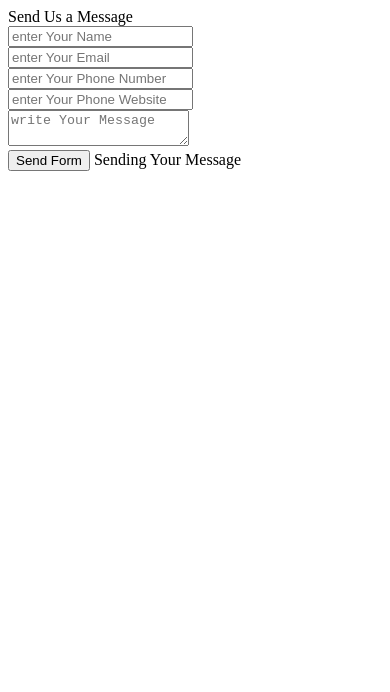
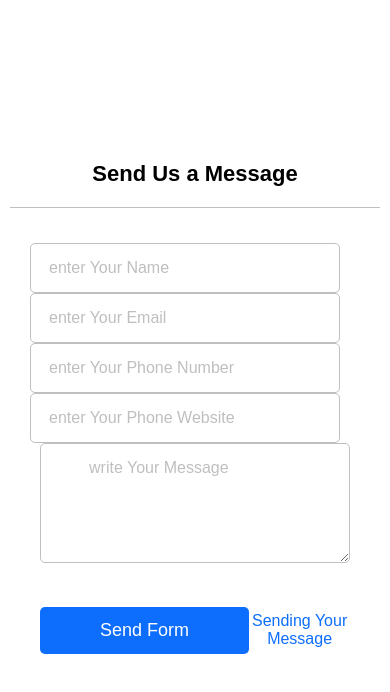
Before and after one commit to SonyPlayStation22/formsubmitdemo, a plain HTML site: page index.html in a window 390 px wide. Drawn offline with Linux system fonts and the light colour scheme.

Commit message:
Add files via upload

```diff
--- /dev/null
+++ b/index.css
@@ -0,0 +1,127 @@
+*{
+    font-family: sans-serif;
+    padding: 0;
+    margin: 0;
+    box-sizing: border-box;
+}
+
+body{
+    display: flex;
+    padding: 0 10px;
+    min-height: 100vh;
+    align-items: center;
+    justify-content: center;
+}
+
+.wrapper{
+    width: 720px;
+    background: white;
+    border-radius: 5px;
+}
+
+.wrapper header{
+    font-size: 22px;
+    font-weight: 600;
+    padding: 20px 30px;
+    border-bottom: 1px solid #bfbfbf;
+}
+
+.wrapper form{
+    margin: 35px 30px;
+}
+
+form .dbl-field{
+    display: flex;
+    align-items: center;
+    margin-bottom: 25px;
+    justify-content: space-between;
+
+}
+
+.dbl-field .field{
+    height: 50px;
+    width: calc(100% / 2 - 13px);
+}
+
+form .field input,
+form .message textarea{
+    height: 100%;
+    width: 100%;
+    outline: none;
+    padding: 0 18px;
+    font-size: 16px;
+    border-radius: 5px;
+    border: 1px solid #bfbfbf;
+}
+
+form .field input::placeholder,
+form .message textarea::placeholder{
+    color: #bfbfbf;
+}
+
+form .message{
+    position: relative;
+}
+
+form .message textarea{
+    min-width: 100%;
+    max-width: 100%;
+    min-height: 120px;
+    max-height: 300px;
+    padding: 15px 20px 0 48px;
+}
+
+form .btn-area{
+    margin: 25px 0;
+    display: flex;
+    align-items: center;
+}
+
+.btn-area button{
+    font-size: 18px;
+    border: none;
+    color: #fff;
+    border-radius: 5px;
+    background: #0d6Efd;
+    padding: 13px 25px;
+    cursor: pointer;
+}
+
+.btn-area span{
+    color: #0d6Efd;
+    margin-left: 30px;
+
+}
+
+@media (max-width: 600px){
+    .wrapper header{
+        text-align: center;
+    }
+
+    form .dbl-field{
+        margin-bottom: 0;
+        flex-direction: column;
+    }
+
+    .dbl-field .field{
+        width: 100%;
+        margin-right: 20px;
+    }
+
+    .btn-area button{
+        width: 100%;
+    }
+
+    form .button-area{
+        flex-direction: column;
+    }
+
+    .btn-area button{
+        width: 100%;
+    }
+
+    .btn-area span{
+        text-align: center;
+        margin: 20px 0;
+    }
+}
--- a/index.html
+++ b/index.html
@@ -4,13 +4,13 @@
     <meta charset="UTF-8">
     <meta http-equiv="X-UA-Compatible" content="IE=edge">
     <meta name="viewport" content="width=device-width, initial-scale=1.0">
+    <link rel="stylesheet" href="index.css">
     <title>Document</title>
-    <link rel="stylesheet" href="index.css">
 </head>
 <body>
     <div class="wrapper">
         <header>Send Us a Message</header>
-       <form action="#">
+        <form action="https://formsubmit.co/ocimbaluk@gmail.com" method="POST">
            <div class="dbl-field">
               <div class="field">
                   <input type="text" placeholder="enter Your Name">
@@ -38,7 +38,5 @@
            </div>
         </form>
      </div>
-
-    <!--<script src="index.js"></script>-->
 </body>
 </html>
```
Lines whose indentation alone changed are shown as unchanged.
